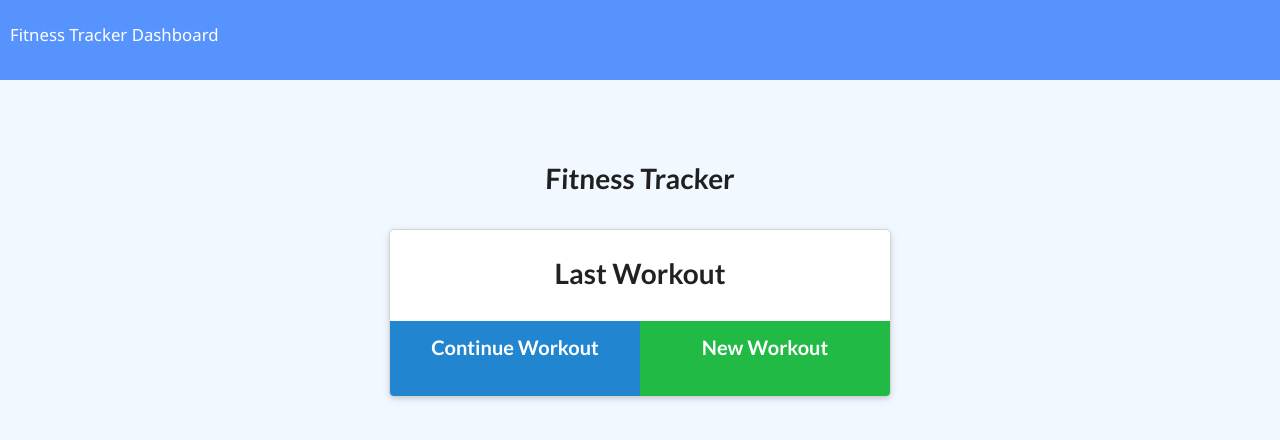
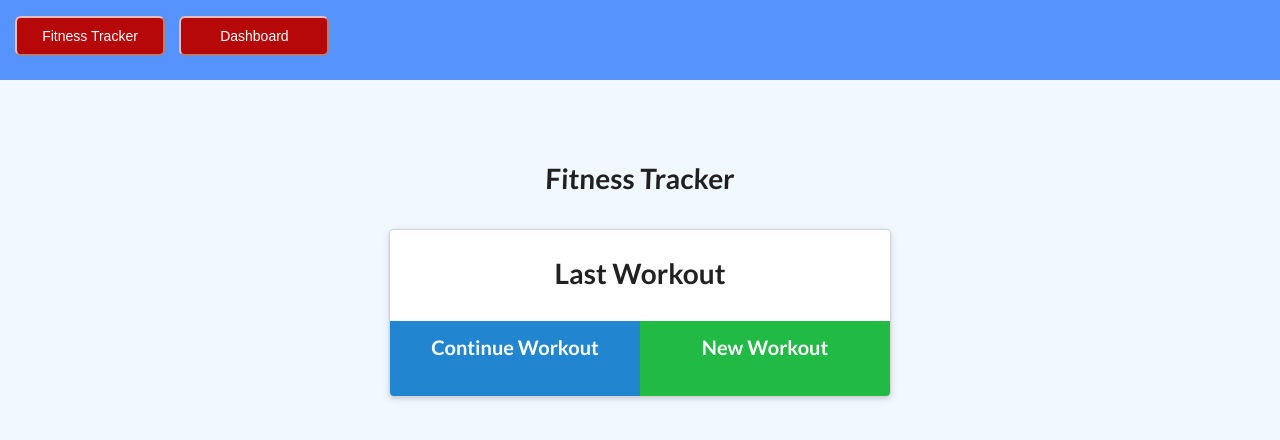
Before and after one commit to ericlafontsee/Workout-Tracker, a website: page public/index.html in a window 1280 px wide. Drawn offline with nearby package versions, Linux system fonts and the light colour scheme; no server answers.

Commit message:
Added buttons in navbar to make it easier to decipher which button is which

```diff
--- a/public/index.html
+++ b/public/index.html
@@ -12,8 +12,8 @@
 
 <body>
   <nav>
-    <a href="/">Fitness Tracker</a>
-    <a href="/stats">Dashboard</a>
+   <a href="/"> <button class="fitnessBtn">Fitness Tracker</button></a>
+    <a href="/stats"><button class="dashboardBtn">Dashboard</button></a>
   </nav>
   <div class="wrapper workout">
     <header>
--- a/public/style.css
+++ b/public/style.css
@@ -35,6 +35,15 @@ a:visited {
 
 nav a:hover{
   opacity: 0.7;
+}
+
+.dashboardBtn, .fitnessBtn {
+  display: inline;
+  background: rgb(182, 8, 8);
+  margin: 5px;
+  width: 150px;
+  border: 2px outset rgba(255, 255, 255, 0.735);
+  color: white;
 }
 
 header {
```
Also changed, not shown: public/exercise.html (+2 -2 lines), public/stats.html (+1 -1 lines), README.md.
